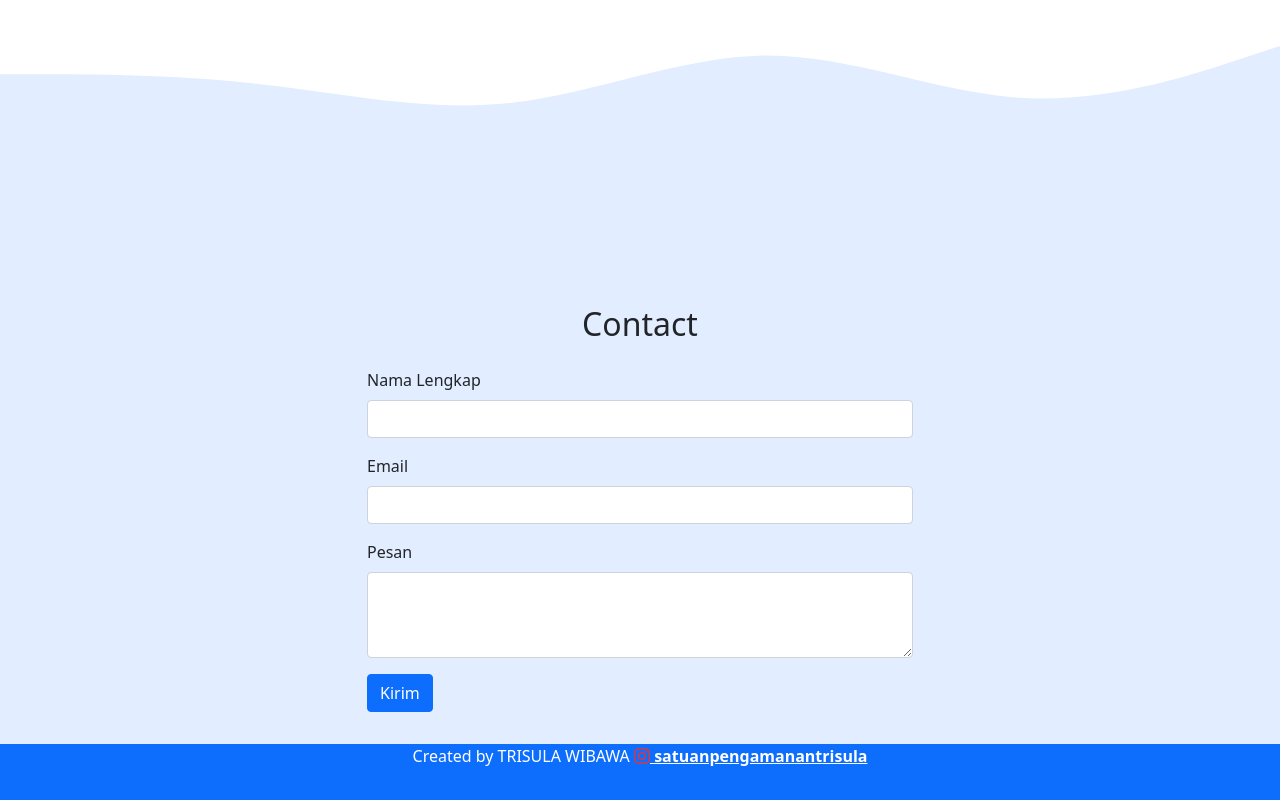
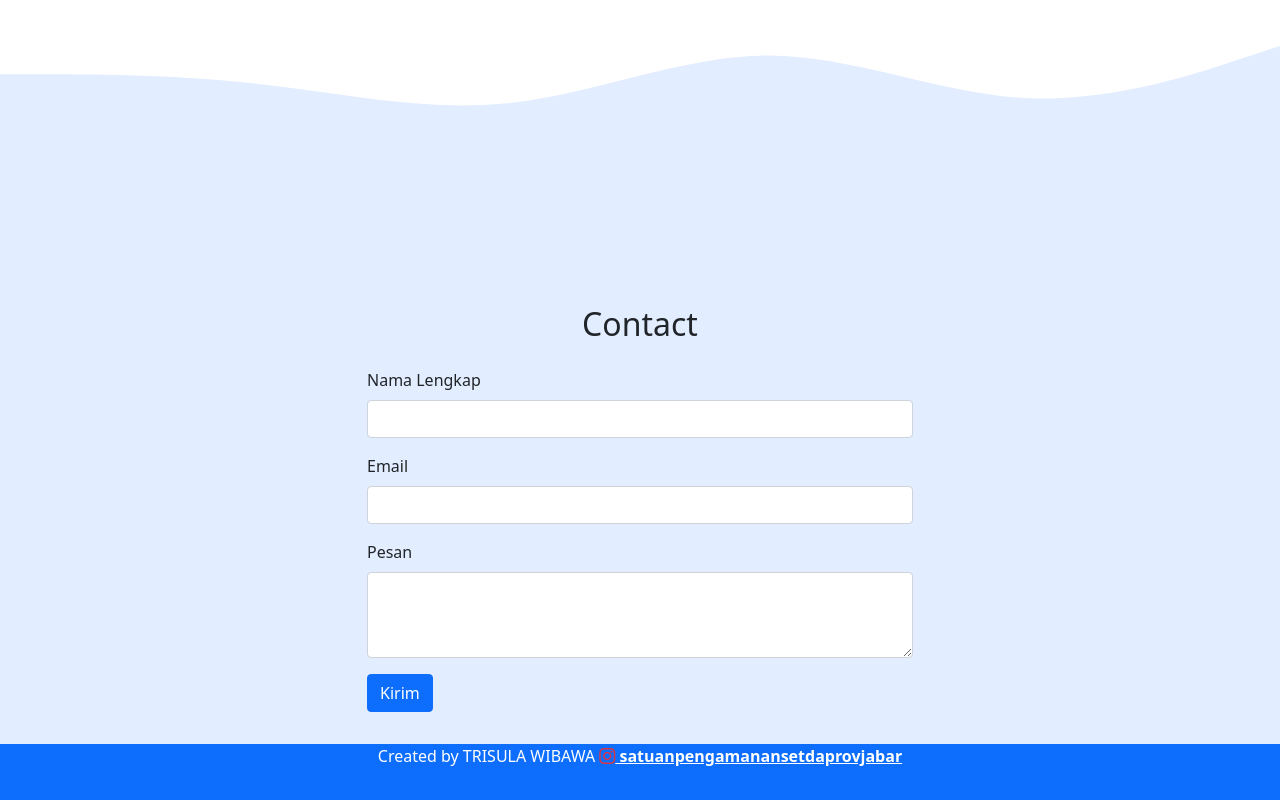
Before and after one commit to mytw-lab/trisulawibawa.github.io, a plain HTML site: page index.html in a window 1280 px wide. Shown: the part 3249-4049 px from the top of the page. Drawn offline with nearby package versions, Linux system fonts and the light colour scheme.

Commit message:
mengubah alamat intagram

```diff
--- a/index.html
+++ b/index.html
@@ -340,7 +340,7 @@
  <!-- akhir Contact -->
  <!-- Footer -->
  <footer class="bg-primary text-white text-center mt-6 pb-3">
-     <p>Created by TRISULA WIBAWA<i> <i class="bi bi-instagram text-danger"></i></i><a href="https://www.instagram.com/satuanpengamanantrisula/" class="text-white fw-bold"> satuanpengamanantrisula</a></p>
+     <p>Created by TRISULA WIBAWA<i> <i class="bi bi-instagram text-danger"></i></i><a href="https://www.instagram.com/satuanpengamanantrisula/" class="text-white fw-bold"> satuanpengamanansetdaprovjabar</a></p>
  </footer>
  <!-- Akhir Footer -->
     <script src="https://cdn.jsdelivr.net/npm/bootstrap@5.0.0-beta2/dist/js/bootstrap.bundle.min.js" integrity="sha384-b5kHyXgcpbZJO/tY9Ul7kGkf1S0CWuKcCD38l8YkeH8z8QjE0GmW1gYU5S9FOnJ0" crossorigin="anonymous"></script>
```
